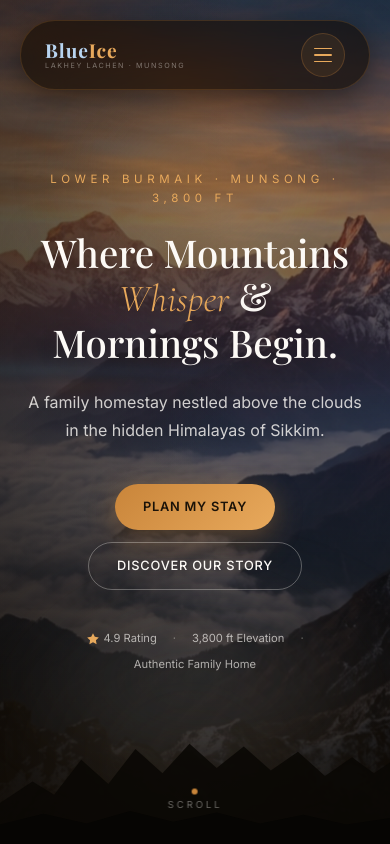
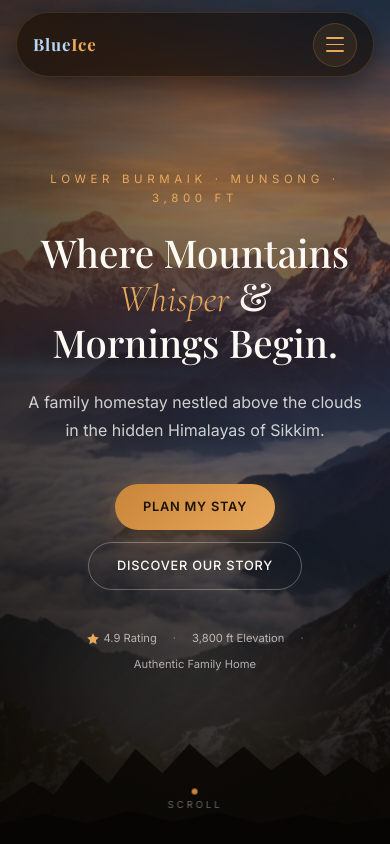
Before and after one commit to ayanvisionai-code/blue-ice, a React (Vite) app: page / in a window 390 px wide. Shown: the top 844 px of the page. Built offline with nearby package versions, Linux system fonts and the light colour scheme; a web font is replaced by a local one.

Commit message:
Fix mobile navbar styling to compact pill and ensure mobile hamburger button reliably opens mobile drawer

```diff
--- a/src/App.jsx
+++ b/src/App.jsx
@@ -1,4 +1,4 @@
-import React, { useState, useEffect } from 'react';
+import React, { useState, useEffect, useCallback } from 'react';
 import { BrowserRouter as Router, Routes, Route } from 'react-router-dom';
 import Navbar from './components/Navbar';
 import MobileMenu from './components/MobileMenu';
@@ -16,13 +16,14 @@ export default function App() {
   const [mobileOpen, setMobileOpen]   = useState(false);
   const [lightboxIdx, setLightboxIdx] = useState(null);
 
+  const openMobile  = useCallback(() => setMobileOpen(true),  []);
+  const closeMobile = useCallback(() => setMobileOpen(false), []);
+
   /* ── Navbar shrink on scroll ── */
   useEffect(() => {
     const onScroll = () => {
       const navbar = document.getElementById('navbar');
-      if (navbar) {
-        navbar.classList.toggle('scrolled', window.scrollY > 50);
-      }
+      if (navbar) navbar.classList.toggle('scrolled', window.scrollY > 50);
     };
     window.addEventListener('scroll', onScroll, { passive: true });
     return () => window.removeEventListener('scroll', onScroll);
@@ -31,6 +32,7 @@ export default function App() {
   /* ── Lock body scroll when mobile menu open ── */
   useEffect(() => {
     document.body.style.overflow = mobileOpen ? 'hidden' : '';
+    return () => { document.body.style.overflow = ''; };
   }, [mobileOpen]);
 
   /* ── Lightbox keyboard controls ── */
@@ -47,19 +49,21 @@ export default function App() {
 
   return (
     <Router>
-      <ScrollToTop onCloseMobile={() => setMobileOpen(false)} />
+      <ScrollToTop onCloseMobile={closeMobile} />
       <a href="#main-content" className="skip-link">Skip to content</a>
 
-      <Navbar onOpenMobile={() => setMobileOpen(true)} />
-      {mobileOpen && <MobileMenu onClose={() => setMobileOpen(false)} />}
+      <Navbar onOpenMobile={openMobile} />
+
+      {/* Mobile menu rendered at root level — always above everything */}
+      {mobileOpen && <MobileMenu onClose={closeMobile} />}
 
       <main id="main-content">
         <Routes>
-          <Route path="/" element={<HomePage />} />
-          <Route path="/stays" element={<StaysPage />} />
+          <Route path="/"           element={<HomePage />} />
+          <Route path="/stays"      element={<StaysPage />} />
           <Route path="/experiences" element={<ExperiencesPage />} />
-          <Route path="/story" element={<StoryPage onOpenLightbox={(i) => setLightboxIdx(i)} />} />
-          <Route path="/contact" element={<ContactPage />} />
+          <Route path="/story"      element={<StoryPage onOpenLightbox={(i) => setLightboxIdx(i)} />} />
+          <Route path="/contact"    element={<ContactPage />} />
         </Routes>
       </main>
 
--- a/src/components/Navbar.jsx
+++ b/src/components/Navbar.jsx
@@ -5,20 +5,37 @@ export default function Navbar({ onOpenMobile }) {
   return (
     <nav id="navbar" role="navigation" aria-label="Main navigation">
       <div className="nav-inner">
-        <Link to="/" className="nav-logo" aria-label="Lakhey Lachen Homestay Home">
+        <Link to="/" className="nav-logo" aria-label="Blue Ice Homestay — Home">
           <span className="nav-logo-mark">Blue<span>Ice</span></span>
           <span className="nav-logo-sub">Lakhey Lachen &middot; Munsong</span>
         </Link>
+
+        {/* Desktop links */}
         <ul className="nav-links" role="list">
-          <li><NavLink to="/" end className={({ isActive }) => `nav-link ${isActive ? 'active' : ''}`}>Home</NavLink></li>
-          <li><NavLink to="/stays" className={({ isActive }) => `nav-link ${isActive ? 'active' : ''}`}>Stays</NavLink></li>
-          <li><NavLink to="/experiences" className={({ isActive }) => `nav-link ${isActive ? 'active' : ''}`}>Experiences</NavLink></li>
-          <li><NavLink to="/story" className={({ isActive }) => `nav-link ${isActive ? 'active' : ''}`}>Our Story</NavLink></li>
-          <li><NavLink to="/contact" className={({ isActive }) => `nav-link ${isActive ? 'active' : ''}`}>Contact</NavLink></li>
+          <li><NavLink to="/"            end className={({ isActive }) => `nav-link${isActive ? ' active' : ''}`}>Home</NavLink></li>
+          <li><NavLink to="/stays"           className={({ isActive }) => `nav-link${isActive ? ' active' : ''}`}>Stays</NavLink></li>
+          <li><NavLink to="/experiences"     className={({ isActive }) => `nav-link${isActive ? ' active' : ''}`}>Experiences</NavLink></li>
+          <li><NavLink to="/story"           className={({ isActive }) => `nav-link${isActive ? ' active' : ''}`}>Our Story</NavLink></li>
+          <li><NavLink to="/contact"         className={({ isActive }) => `nav-link${isActive ? ' active' : ''}`}>Contact</NavLink></li>
         </ul>
+
         <Link to="/contact" className="nav-cta btn-gold" id="nav-reserve-btn">Book Your Stay</Link>
-        <button className="nav-hamburger" id="nav-hamburger" aria-label="Open menu" onClick={onOpenMobile}>
-          <span></span><span></span><span></span>
+
+        {/* Hamburger — type="button" prevents form submission; stops propagation */}
+        <button
+          type="button"
+          className="nav-hamburger"
+          id="nav-hamburger"
+          aria-label="Open navigation menu"
+          aria-expanded={false}
+          onClick={(e) => {
+            e.stopPropagation();
+            onOpenMobile();
+          }}
+        >
+          <span></span>
+          <span></span>
+          <span></span>
         </button>
       </div>
     </nav>
--- a/src/index.css
+++ b/src/index.css
@@ -201,12 +201,22 @@ button { border: none; background: none; font-family: inherit; }
 /* ─── NAVBAR ────────────────────────────────────────────────────── */
 #navbar {
   position: fixed;
-  top: 1.25rem;
+  top: 1rem;
   left: 50%;
   transform: translateX(-50%);
   width: calc(100% - 2.5rem);
   max-width: 1100px;
   z-index: 1000;
+}
+
+@media (max-width: 640px) {
+  #navbar {
+    top: 0.75rem;
+    width: auto;
+    left: 1rem;
+    right: 1rem;
+    transform: none;
+  }
 }
 
 .nav-inner {
@@ -1790,6 +1800,12 @@ section + section {
   .nav-links { display: none; }
   .nav-cta   { display: none; }
   .nav-hamburger { display: flex; }
+  .nav-inner {
+    padding: 0.6rem 1rem;
+    border-radius: 100px;
+  }
+  .nav-logo-sub { display: none; }
+  .nav-logo-mark { font-size: 1.05rem; }
 
   /* Hero */
   .hero-headline { font-size: clamp(2.4rem, 9vw, 3.2rem); }
```
